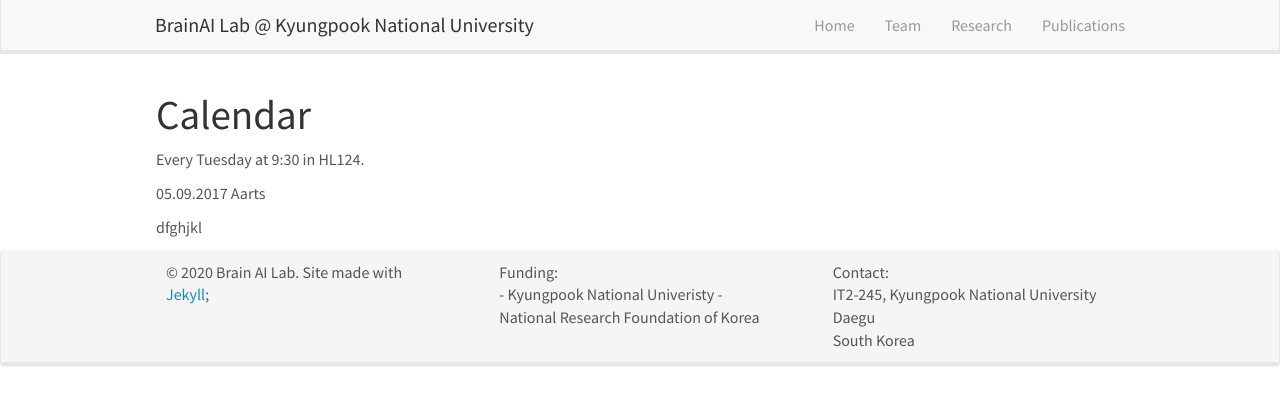
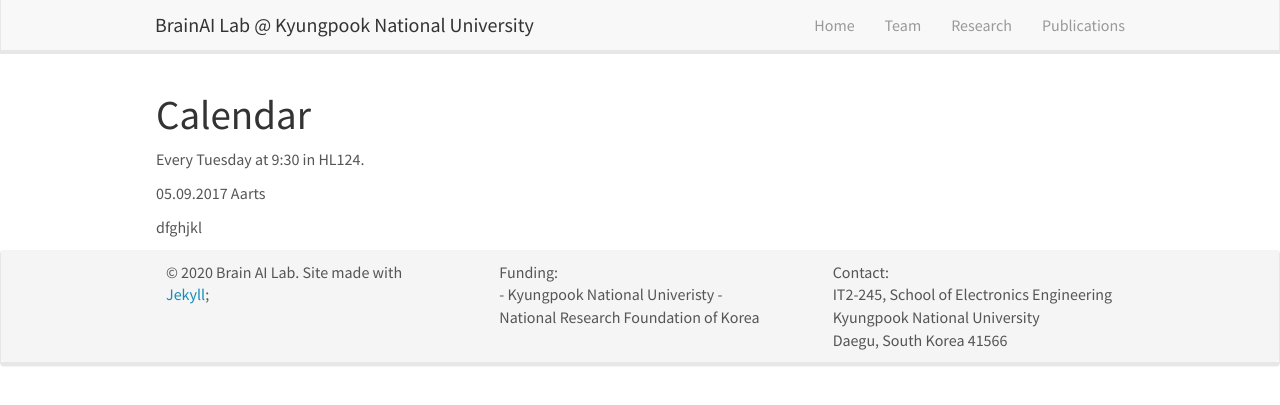
Before and after one commit to KNU-BrainAI/knu-brainai.github.io, a Jekyll site: the page built from _pages/mini_lecture_series.md, in a window 1280 px wide. Shown: the top 405 px of the page. Built offline with Jekyll 4.4.1, drawn with Linux system fonts in a browser that asks for light colours; nearby versions of some CDN libraries.

Commit message:
Update footer.html

```diff
--- a/_includes/footer.html
+++ b/_includes/footer.html
@@ -18,9 +18,9 @@
 		</div>
 		<div class="col-sm-4">
 		  Contact:<br />
-		  IT2-245, Kyungpook National University<br />
-		  Daegu<br />
-		  South Korea<br />
+		  IT2-245, School of Electronics Engineering <br />
+		  Kyungpook National University<br />
+		  Daegu, South Korea 41566<br />
 		</div>
 	  </div>
 	</div>
```
